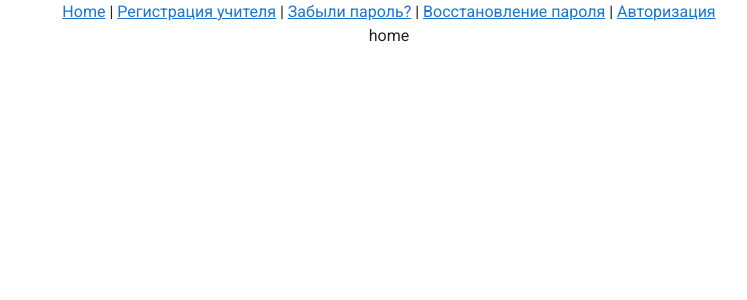
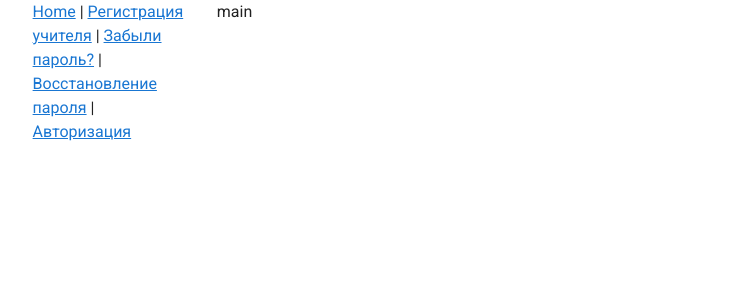
Before and after one commit to Lisich1/distance-learning-swa, a Vue app: page / in a window 1280 px wide. Shown: the top 300 px of the page, without its empty margins (251-998 px from the left). Built offline with nearby package versions, Linux system fonts and the light colour scheme; no server answers.

Commit message:
setup layuots

```diff
--- a/src/App.vue
+++ b/src/App.vue
@@ -1,17 +1,26 @@
 <template>
-	<v-app id="app" class="red">
-		<div id="nav">
-			<router-link to="/">Home</router-link> |
-			<router-link to="/register-teacher">Регистрация учителя</router-link> |
-			<router-link to="/forgot-password">Забыли пароль?</router-link> |
-			<router-link to="/reset-password">Восстановление пароля</router-link> |
-			<router-link to="/sign-in">Авторизация</router-link>
-		</div>
-		<router-view />
+	<v-app id="app">
+		<component :is="layout">
+			<router-view />
+		</component>
 	</v-app>
 </template>
 
-
+<script>
+import AuthLayout from "@/layouts/AuthLayout";
+import MainLayout from "@/layouts/MainLayout";
+export default {
+	computed: {
+		layout() {
+			return (this.$route.meta.layout || "main") + "-layout";
+		},
+	},
+	components: {
+		AuthLayout,
+		MainLayout,
+	},
+};
+</script>
 <style lang="scss">
 @import "./assets/style.scss";
 @import "./views/Auth/auth.scss";
--- a/src/assets/Style.scss
+++ b/src/assets/Style.scss
@@ -19,6 +19,7 @@ span {
 .search-select {
 	background-color: #e8e8e8 !important;
 	width: 306px !important;
+
 	// border-radius: 5px;
 }
 //// Временно
--- /dev/null
+++ b/src/layouts/AuthLayout.vue
@@ -0,0 +1,17 @@
+<template>
+	<div class="d-flex align-center justify-center auth-layout">
+		<router-view />
+	</div>
+</template>
+
+<script>
+export default {
+	name: "auth-layout",
+};
+</script>
+
+<style lang="scss">
+.auth-layout {
+	height: 100vh;
+}
+</style>
--- /dev/null
+++ b/src/layouts/MainLayout.vue
@@ -0,0 +1,25 @@
+<template>
+	<v-row>
+		<v-col class="col-3">
+			<div id="nav">
+				<router-link to="/">Home</router-link> |
+				<router-link to="/register-teacher">Регистрация учителя</router-link> |
+				<router-link to="/forgot-password">Забыли пароль?</router-link> |
+				<router-link to="/reset-password">Восстановление пароля</router-link> |
+				<router-link to="/sign-in">Авторизация</router-link>
+			</div>
+		</v-col>
+		<v-col class="col-9">
+			<router-view />
+		</v-col>
+	</v-row>
+</template>
+
+<script>
+export default {
+	name: "main-layout",
+};
+</script>
+
+<style>
+</style>
--- a/src/router/index.js
+++ b/src/router/index.js
@@ -9,25 +9,33 @@ const routes = [
 		path: "/",
 		name: "Home",
 		component: Home,
+		meta: { layout: "main" },
 	},
 	{
 		path: "/sign-in",
 		name: "signIn",
+		meta: { layout: "auth" },
 		component: () => import("../views/Auth/SignIn"),
 	},
 	{
 		path: "/forgot-password",
 		name: "ForgotPassword",
+		meta: { layout: "auth" },
+
 		component: () => import("../views/Auth/ForgotPassword.vue"),
 	},
 	{
 		path: "/reset-password",
 		name: "ResetPassword",
+		meta: { layout: "auth" },
+
 		component: () => import("../views/Auth/ResetPassword.vue"),
 	},
 	{
 		path: "/register-teacher",
 		name: "RegisterTeacher",
+		meta: { layout: "main" },
+
 		component: () => import("../views/Register/RegisterTeacher.vue"),
 	},
 ];
--- a/src/views/Home.vue
+++ b/src/views/Home.vue
@@ -1,5 +1,5 @@
 <template>
-	<div>home</div>
+	<div>{{ $route.meta.layout }}</div>
 </template>
 
 <script>
--- a/src/views/Register/RegisterTeacher.vue
+++ b/src/views/Register/RegisterTeacher.vue
@@ -5,7 +5,7 @@
 			<div class="input register-teacher__fio">
 				<v-text-field
 					label="ФИО преподавателя"
-					:rules="[rules.required, rules.fio(1)]"
+					:rules="[rules.required]"
 					outlined
 					dense
 				/>
@@ -103,7 +103,7 @@ export default {
 		margin-top: 25px;
 	}
 	&__select ~ &__select {
-		margin-top: 19px;
+		margin-top: 24px;
 	}
 	&__button {
 		margin-top: 48px;
```
